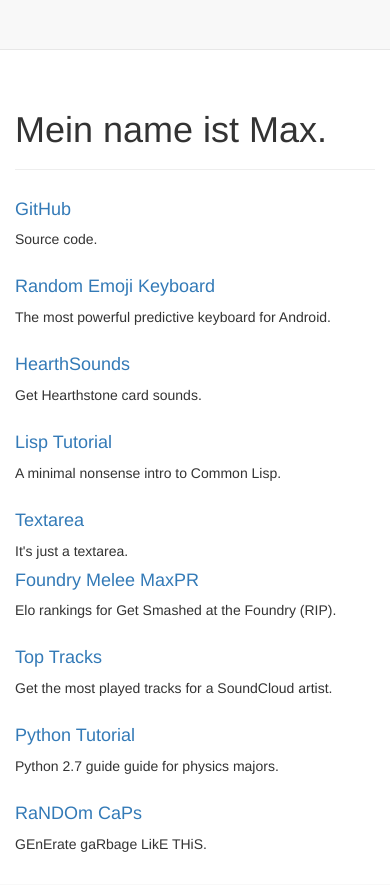
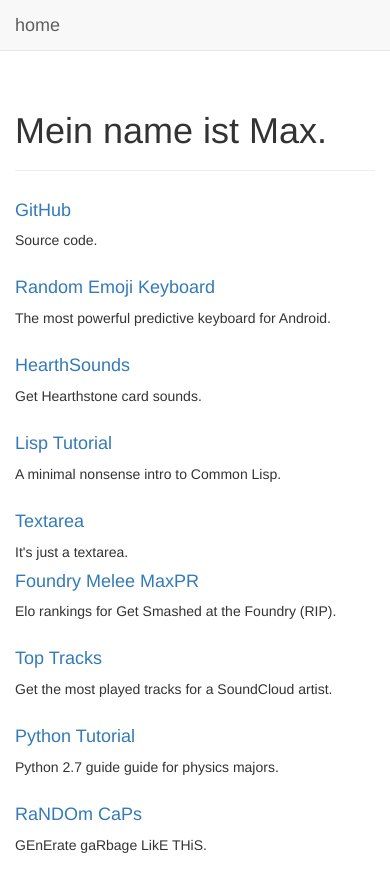
Before and after one commit to mtimkovich/maxtimkovich.com, a Flask app: page / in a window 390 px wide. Before the commit the page ends 852 px from the top, so only its background shows below. Run offline with Flask 2, Linux system fonts and the light colour scheme; some libraries are stand-ins or nearby versions.

Commit message:
mobile navbar

```diff
--- a/src/templates/base.html
+++ b/src/templates/base.html
@@ -20,11 +20,9 @@
 
   <body>
       <div class="navbar navbar-default navbar-static-top">
-          <div class="container">
-              <div id="navbar" class="navbar-collapse collapse">
-                  <ul class="nav navbar-nav">
-                      <li><a class="navbar-brand" href="{{url_for('show')}}">home</a></li>
-                  </ul>
+          <div class="container-fluid">
+              <div class="navbar-header">
+                  <a class="navbar-brand" href="{{url_for('show')}}">home</a>
               </div>
           </div>
       </div>
```
